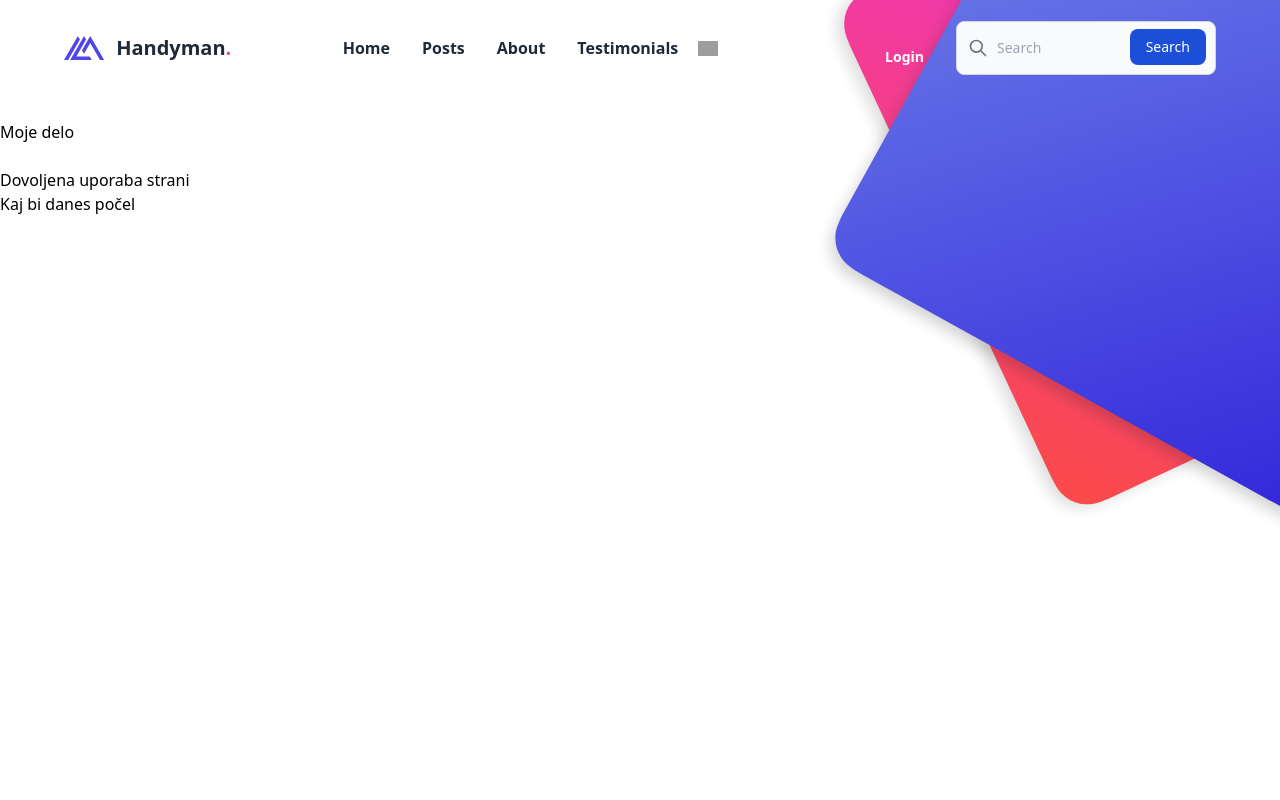
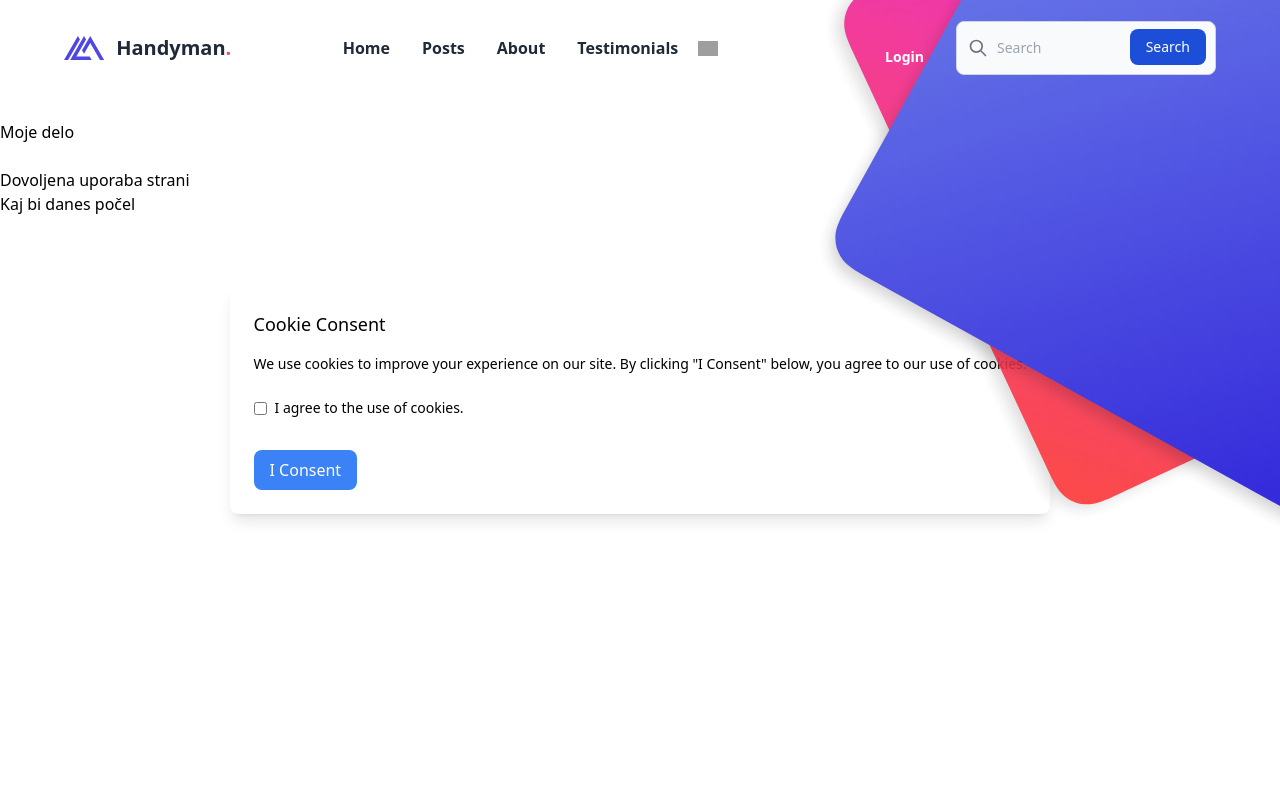
Before and after one commit to janlebar/hanyman-connect, a Flask app: page /about in a window 1280 px wide; the page is wider, and only the part inside the window is pictured. Run offline with Flask 3, Linux system fonts and the light colour scheme; style sheets or scripts are compiled from the project's sources; parts of the project's set-up code (start-up, migrations or seed data) failed here and were passed over; some libraries are stand-ins or nearby versions; grey boxes are pictures that could not be loaded.

Commit message:
cookie agreement added

```diff
--- a/app.py
+++ b/app.py
@@ -123,6 +123,17 @@ def save_post():
     # vrne posodobljen posts page
     return redirect('/posts')
 
+@app.context_processor
+def inject_template_scope():
+    injections = dict()
+
+    def cookies_check():
+        value = request.cookies.get('cookie_consent')
+        return value == 'true'
+
+    injections.update(cookies_check=cookies_check)
+
+    return injections
 
 # @app.route('/posts', methods=['GET', 'POST'])
 # def posts():
--- a/templates/base.html
+++ b/templates/base.html
@@ -64,6 +64,42 @@
 
 
     <link rel="stylesheet" href="{{ url_for('static', filename='css/dist/output.css') }}">
+
+
+
+    {% if cookies_check() %}
+    {# then user has already consented so no requirement for consent banner #}
+{% else %}
+    {# show a cookie consent banner #}
+    <div class="fixed z-10 inset-0 overflow-y-auto">
+        <div class="flex items-center justify-center min-h-screen">
+            <div class="bg-white p-6 rounded-lg shadow-lg">
+                <div class="text-lg font-medium mb-4">Cookie Consent</div>
+                <div class="text-sm mb-6">We use cookies to improve your experience on our site. By clicking "I Consent" below, you agree to our use of cookies.</div>
+                <div class="flex items-center mb-4">
+                    <input type="checkbox" id="cookie-consent-checkbox" class="mr-2">
+                    <label for="cookie-consent-checkbox" class="text-sm">I agree to the use of cookies.</label>
+                </div>
+                <div class="text-sm text-gray-500">
+                    <!-- Insert your app's cookie policy or other relevant information here -->
+                </div>
+                <button id="cookie-consent-button" class="bg-blue-500 text-white px-4 py-2 rounded-lg mt-4">I Consent</button>
+            </div>
+        </div>
+    </div>
+    <script>
+        var fn = function () {
+            if (document.getElementById('cookie-consent-checkbox').checked) {
+                document.cookie = "cookie_consent=true";
+                document.querySelector('.fixed').remove();
+            }
+        };
+        document.getElementById('cookie-consent-button').onclick = fn;
+    </script>
+{% endif %}
+
+
+
     {% block head %} {% endblock %}
 </head>
 <body>
```
